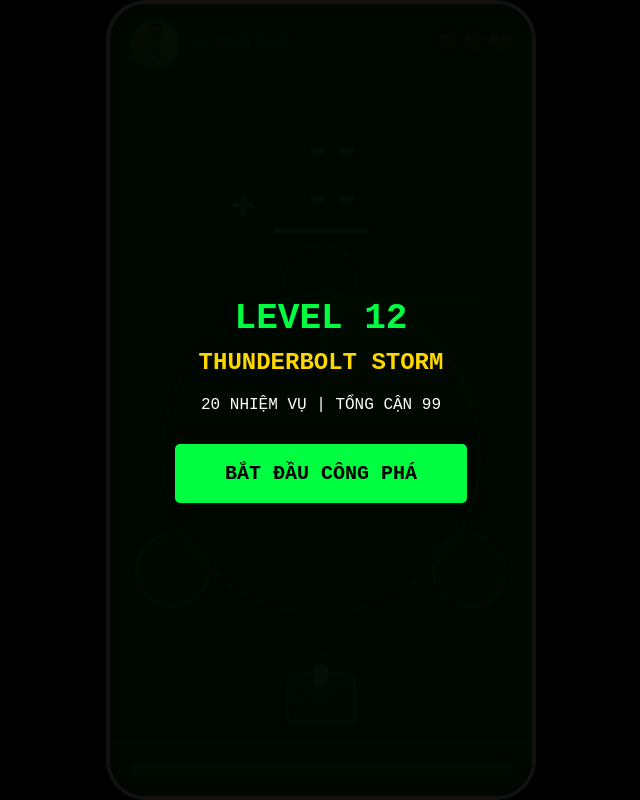
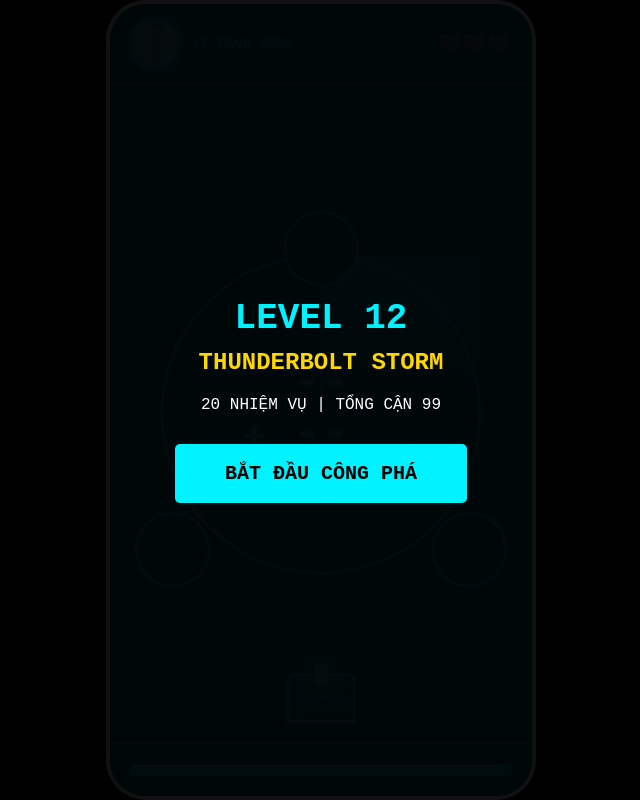
Before and after one commit to klglemanhdong-lang/PHEP-CONG-PHAM-VI-99, a plain HTML site: page lv12.html in a window 1280 px wide. Shown: the whole page, without its empty margins (319-959 px from the left). Drawn offline with Linux system fonts and the light colour scheme.

Commit message:
Update lv12.html

```diff
--- a/lv12.html
+++ b/lv12.html
@@ -5,9 +5,10 @@
     <meta name="viewport" content="width=device-width, initial-scale=1.0, maximum-scale=1.0, user-scalable=no">
     <title>Level 12: Thunderbolt Storm - LÊ MẠNH ĐÔNG</title>
     <style>
-        :root { --radar-green: #00ff41; --bg-dark: #000800; --gold: #ffd700; --heart: #ff4d4d; --lightning: #fff; }
+        /* ĐỔI TÔNG MÀU SANG XANH CYAN ĐIỆN TỬ */
+        :root { --radar-color: #00f2ff; --bg-dark: #00080a; --gold: #ffd700; --heart: #ff4d4d; --lightning: #fff; }
         * { box-sizing: border-box; -webkit-tap-highlight-color: transparent; margin: 0; padding: 0; }
-        body { background: #000; display: flex; justify-content: center; align-items: center; height: 100vh; font-family: 'Share Tech Mono', monospace; overflow: hidden; color: var(--radar-green); }
+        body { background: #000; display: flex; justify-content: center; align-items: center; height: 100vh; font-family: 'Share Tech Mono', monospace; overflow: hidden; color: var(--radar-color); }
 
         #game-frame {
             width: 100vw; height: 100vh; max-width: 430px; max-height: 900px;
@@ -15,65 +16,64 @@
             border: 4px solid #111; border-radius: 40px;
         }
 
-        /* NGUYÊN TẮC 1: TOP BAR */
-        #top-bar { height: 80px; display: flex; justify-content: space-between; align-items: center; padding: 0 20px; background: rgba(0,0,0,0.9); z-index: 100; border-bottom: 1px solid var(--radar-green); }
+        #top-bar { height: 80px; display: flex; justify-content: space-between; align-items: center; padding: 0 20px; background: rgba(0,0,0,0.9); z-index: 100; border-bottom: 1px solid var(--radar-color); }
         .profile { display: flex; align-items: center; gap: 12px; }
-
-        /* ĐÃ THÊM ẢNH AVATAR CỦA BẠN */
         .avatar {
-            width: 50px; height: 50px; border-radius: 50%; border: 2px solid var(--radar-green);
-            background: url('avatar.jpg') center/cover; /* Đảm bảo file ảnh tên avatar.jpg nằm cùng thư mục */
-            box-shadow: 0 0 10px var(--radar-green);
+            width: 50px; height: 50px; border-radius: 50%; border: 2px solid var(--radar-color);
+            background: url('avatar.jpg') center/cover;
+            box-shadow: 0 0 10px var(--radar-color);
         }
-
-        .admin-name { font-weight: bold; font-size: 14px; color: var(--radar-green); }
+        .admin-name { font-weight: bold; font-size: 14px; color: var(--radar-color); }
         .hearts { color: var(--heart); font-size: 20px; }
 
-        /* TIẾN TRÌNH 20 CÂU */
         #progress-bar { position: absolute; top: 80px; width: 100%; height: 5px; background: #111; z-index: 90; }
         #progress-fill { width: 0%; height: 100%; background: var(--gold); transition: width 0.3s; }
 
         #play-area { flex-grow: 1; position: relative; z-index: 10; display: flex; justify-content: center; align-items: center; }
 
-        /* PHÉP TÍNH DỌC (LOCKED) */
+        /* PHÉP TÍNH: ĐÃ ĐƯA VÀO TÂM RADAR */
         #vertical-math {
-            position: absolute; top: 5%; width: 100%; display: flex; justify-content: center;
-            color: #fff; font-size: 48px; font-weight: 900; line-height: 1; text-align: right;
-            text-shadow: 0 0 15px var(--radar-green); z-index: 50;
+            position: absolute; top: 50%; left: 50%;
+            transform: translate(-50%, -50%); /* Giữa tâm tuyệt đối */
+            display: flex; flex-direction: column; align-items: flex-end;
+            color: #fff; font-size: 48px; font-weight: 900; line-height: 1.1;
+            text-shadow: 0 0 10px var(--radar-color), 0 0 20px #000;
+            z-index: 50; pointer-events: none;
         }
-        .math-container { position: relative; padding: 10px; min-width: 100px; }
-        .math-line { border-bottom: 5px solid #fff; margin-top: 5px; width: 120%; margin-left: -10%; }
-        .math-sign { position: absolute; left: -40px; bottom: 15px; font-size: 40px; }
+        .math-container { position: relative; padding: 10px; width: fit-content; }
+        .math-line { border-bottom: 5px solid #fff; margin-top: 5px; width: 120%; margin-left: -20%; }
+        .math-sign { position: absolute; left: -40px; bottom: 20px; font-size: 40px; }
 
         #radar-screen {
-            width: 320px; height: 320px; border: 2px solid var(--radar-green);
-            border-radius: 50%; position: relative; margin-top: 80px;
+            width: 320px; height: 320px; border: 2px solid var(--radar-color);
+            border-radius: 50%; position: relative;
             background:
-                repeating-radial-gradient(circle, transparent 0, transparent 39px, rgba(0,255,65,0.1) 40px),
-                linear-gradient(90deg, transparent 49.5%, rgba(0,255,65,0.2) 50%, transparent 50.5%),
-                linear-gradient(0deg, transparent 49.5%, rgba(0,255,65,0.2) 50%, transparent 50.5%);
+                repeating-radial-gradient(circle, transparent 0, transparent 39px, rgba(0,242,255,0.1) 40px),
+                linear-gradient(90deg, transparent 49.5%, rgba(0,242,255,0.2) 50%, transparent 50.5%),
+                linear-gradient(0deg, transparent 49.5%, rgba(0,242,255,0.2) 50%, transparent 50.5%);
+            box-shadow: inset 0 0 30px rgba(0,242,255,0.1);
         }
 
         #radar-sweep {
             position: absolute; width: 50%; height: 50%; top: 0; left: 50%;
-            background: linear-gradient(0deg, transparent, rgba(0,255,65,0.5));
-            transform-origin: bottom left; animation: sweep 2.5s linear infinite; /* Nhanh hơn LV11 */
-            border-left: 1px solid var(--radar-green); z-index: 5;
+            background: linear-gradient(0deg, transparent, rgba(0,242,255,0.5));
+            transform-origin: bottom left; animation: sweep 2.5s linear infinite;
+            border-left: 1px solid var(--radar-color); z-index: 5;
         }
         @keyframes sweep { from { transform: rotate(0deg); } to { transform: rotate(360deg); } }
 
-        /* ĐÁP ÁN (LOCKED) */
         .target-node {
             position: absolute; width: 75px; height: 75px;
-            border: 2px solid var(--radar-green); border-radius: 50%;
+            border: 2px solid var(--radar-color); border-radius: 50%;
             display: flex; justify-content: center; align-items: center;
             font-size: 28px; font-weight: bold; cursor: pointer;
-            background: rgba(0,255,65,0.1); z-index: 20;
-            transition: all 0.2s; color: var(--radar-green);
+            background: rgba(0,8,10,0.9); z-index: 60;
+            transition: all 0.2s; color: var(--radar-color);
         }
-        #ans-0 { top: -52px; left: 50%; transform: translateX(-50%); }
-        #ans-1 { top: 75%; left: 85%; }
-        #ans-2 { top: 75%; right: 85%; }
+        /* VỊ TRÍ ĐÁP ÁN ĐÃ KHÓA CHẶT */
+        #ans-0 { top: -45px; left: 50%; transform: translateX(-50%); }
+        #ans-1 { bottom: -15px; left: 85%; }
+        #ans-2 { bottom: -15px; right: 85%; }
 
         .target-node.hit {
             background: var(--lightning) !important; border-color: var(--gold) !important;
@@ -84,22 +84,22 @@
 
         #launcher {
             position: absolute; bottom: 20px; left: 50%; transform: translateX(-50%);
-            width: 70px; height: 50px; border: 3px solid var(--radar-green);
-            background: repeating-linear-gradient(0deg, #111, #111 2px, var(--radar-green) 3px);
+            width: 70px; height: 50px; border: 3px solid var(--radar-color);
+            background: repeating-linear-gradient(0deg, #111, #111 2px, var(--radar-color) 3px);
             border-radius: 10px 10px 0 0; z-index: 30; display: flex; justify-content: center;
         }
         #launcher-tip { width: 14px; height: 22px; background: var(--lightning); transform: translateY(-12px); border-radius: 5px; box-shadow: 0 0 25px var(--lightning); }
 
-        #lightning-svg { position: absolute; top: 0; left: 0; width: 100%; height: 100%; pointer-events: none; z-index: 25; display: none; }
+        #lightning-svg { position: absolute; top: 0; left: 0; width: 100%; height: 100%; pointer-events: none; z-index: 100; display: none; }
         #lightning-path { stroke: var(--gold); stroke-width: 10; fill: none; stroke-linecap: round; filter: blur(1px); }
         #lightning-path-inner { stroke: #fff; stroke-width: 4; fill: none; }
 
-        #control-panel { background: #000; padding: 20px; border-top: 1px solid var(--radar-green); }
+        #control-panel { background: #000; padding: 20px; border-top: 1px solid var(--radar-color); }
         #timer-bar { width: 100%; height: 12px; background: #111; border-radius: 6px; overflow: hidden; }
-        #timer-fill { width: 100%; height: 100%; background: var(--radar-green); transition: width 0.1s linear; }
+        #timer-fill { width: 100%; height: 100%; background: var(--radar-color); transition: width 0.1s linear; }
 
-        .overlay { position: absolute; inset: 0; background: rgba(0,8,0,0.98); display: flex; flex-direction: column; justify-content: center; align-items: center; z-index: 1000; text-align: center; padding: 20px; }
-        .btn-main { background: var(--radar-green); color: black; border: none; padding: 18px 50px; font-weight: 900; cursor: pointer; font-family: inherit; font-size: 20px; border-radius: 5px; text-transform: uppercase; }
+        .overlay { position: absolute; inset: 0; background: rgba(0,8,10,0.98); display: flex; flex-direction: column; justify-content: center; align-items: center; z-index: 1000; text-align: center; padding: 20px; }
+        .btn-main { background: var(--radar-color); color: black; border: none; padding: 18px 50px; font-weight: 900; cursor: pointer; font-family: inherit; font-size: 20px; border-radius: 5px; text-transform: uppercase; }
     </style>
 </head>
 <body>
@@ -121,6 +121,8 @@
     <div id="progress-bar"><div id="progress-fill"></div></div>
 
     <div id="play-area">
+        <div id="radar-screen">
+            <!-- PHÉP TÍNH Ở TRONG TÂM RADAR -->
             <div id="vertical-math">
                 <div class="math-container">
                     <div id="num1">--</div>
@@ -130,7 +132,6 @@
                 </div>
             </div>
 
-        <div id="radar-screen">
             <div id="radar-sweep"></div>
             <div id="ans-0" class="target-node"></div>
             <div id="ans-1" class="target-node"></div>
@@ -148,7 +149,7 @@
 
     <!-- MODALS -->
     <div id="modal-start" class="overlay">
-        <h1 style="font-size: 36px; color: var(--radar-green); margin-bottom: 10px;">LEVEL 12</h1>
+        <h1 style="font-size: 36px; color: var(--radar-color); margin-bottom: 10px;">LEVEL 12</h1>
         <h2 style="color: var(--gold); margin-bottom: 20px;">THUNDERBOLT STORM</h2>
         <p style="color: #fff; margin-bottom: 30px;">20 NHIỆM VỤ | TỔNG CẬN 99</p>
         <button class="btn-main" onclick="initGame()">BẮT ĐẦU CÔNG PHÁ</button>
@@ -157,7 +158,7 @@
     <div id="modal-win" class="overlay" style="display:none">
         <h1 style="color: var(--gold); font-size: 35px;">NHIỆM VỤ HOÀN THÀNH!</h1>
         <p style="margin: 20px 0; font-size: 18px;">Bạn là bậc thầy Radar!</p>
-        <button class="btn-main" onclick="nextLevel()">LUYỆN TẬP TIẾP</button>
+        <button class="btn-main" onclick="nextLevel()">TIẾP THEO</button>
     </div>
 
     <div id="modal-lose" class="overlay" style="display:none">
@@ -171,7 +172,6 @@
     let questionBank = [];
     const totalQuestions = 20;
 
-    // NGUYÊN TẮC 4: DEV MODE
     document.addEventListener('keydown', (e) => {
         if (!gameActive) return;
         if (e.key.toLowerCase() === 't') victory();
@@ -183,13 +183,12 @@
         if(s) { s.currentTime = 0; s.play().catch(()=>{}); }
     }
 
-    // NGUYÊN TẮC 7: LOGIC TOÁN HỌC KHÔNG NHỚ 50-99
     function prepareQuestions() {
         let poolNormal = [], poolUltra = [];
         for (let i = 20; i <= 89; i++) {
             for (let j = 10; j <= 79; j++) {
                 let sum = i + j;
-                if (i % 10 + j % 10 <= 9) { // Không nhớ
+                if (i % 10 + j % 10 <= 9) {
                     if (sum >= 50 && sum <= 89) poolNormal.push({ n1: i, n2: j, ans: sum });
                     if (sum >= 90 && sum <= 99) poolUltra.push({ n1: i, n2: j, ans: sum });
                 }
@@ -197,8 +196,6 @@
         }
         poolNormal.sort(() => Math.random() - 0.5);
         poolUltra.sort(() => Math.random() - 0.5);
-
-        // Lấy 15 câu bình thường và 5 câu đỉnh cao 90-99
         questionBank = [...poolNormal.slice(0, 15), ...poolUltra.slice(0, 5)];
     }
 
@@ -206,7 +203,6 @@
         prepareQuestions();
         document.getElementById('modal-start').style.display = 'none';
         gameActive = true;
-        // NGUYÊN TẮC 3: NHẠC NỀN 2 (10%)
         const bg = document.getElementById('audio-bg-2');
         bg.volume = 0.1; bg.play().catch(()=>{});
         newLevel();
@@ -217,25 +213,16 @@
         if (count >= totalQuestions) { victory(); return; }
         const q = questionBank[count];
         currentAns = q.ans;
-
-        // Cập nhật tiến trình
         document.getElementById('progress-fill').style.width = (count / totalQuestions * 100) + "%";
-
-        // Hiển thị số dọc
         document.getElementById('num1').innerText = q.n1;
         document.getElementById('num2').innerText = q.n2;
 
         let answers = [q.ans, q.ans + 1, q.ans - 1].sort(() => Math.random() - 0.5);
-        // Đảm bảo không có đáp án âm hoặc quá 100
-        answers = answers.map(v => v > 99 ? v - 3 : (v < 10 ? v + 5 : v));
-
         for(let i=0; i<3; i++) {
             const el = document.getElementById(`ans-${i}`);
             el.innerText = answers[i];
             el.classList.remove('hit', 'wrong');
             el.style.opacity = "1";
-            el.style.background = "rgba(0,255,65,0.1)";
-            el.style.color = "var(--radar-green)";
             el.onclick = (e) => fireLightning(e, answers[i]);
         }
         timerWidth = 100;
@@ -259,7 +246,7 @@
             const eY = targetRect.top + targetRect.height / 2 - frameRect.top;
 
             let d = `M ${sX} ${sY}`;
-            for(let i=1; i<=10; i++) { // Tia sét phức tạp hơn
+            for(let i=1; i<=10; i++) {
                 d += ` L ${sX + (eX-sX)*i/10 + (Math.random()-0.5)*50} ${sY + (eY-sY)*i/10 + (Math.random()-0.5)*25}`;
             }
             d += ` L ${eX} ${eY}`;
@@ -287,7 +274,6 @@
         if (timerId) clearInterval(timerId);
         timerId = setInterval(() => {
             if (!gameActive) return;
-            // Tốc độ giảm dần khi càng về sau (tổng 20 câu nên cần cân bằng)
             timerWidth -= (count > 15 ? 0.8 : 0.6);
             document.getElementById('timer-fill').style.width = timerWidth + "%";
             if (timerWidth <= 0) {
@@ -300,7 +286,7 @@
     function updateHearts() { document.getElementById('heart-box').innerText = "❤️".repeat(lives); }
     function victory() { gameActive = false; clearInterval(timerId); playSnd('audio-win'); document.getElementById('modal-win').style.display = 'flex'; }
     function gameOver() { gameActive = false; clearInterval(timerId); document.getElementById('modal-lose').style.display = 'flex'; }
-    function nextLevel() { window.location.href = "level1.html"; }
+    function nextLevel() { window.location.href = "level13.html"; }
 </script>
 </body>
 </html>
```
Lines whose indentation alone changed are shown as unchanged.
